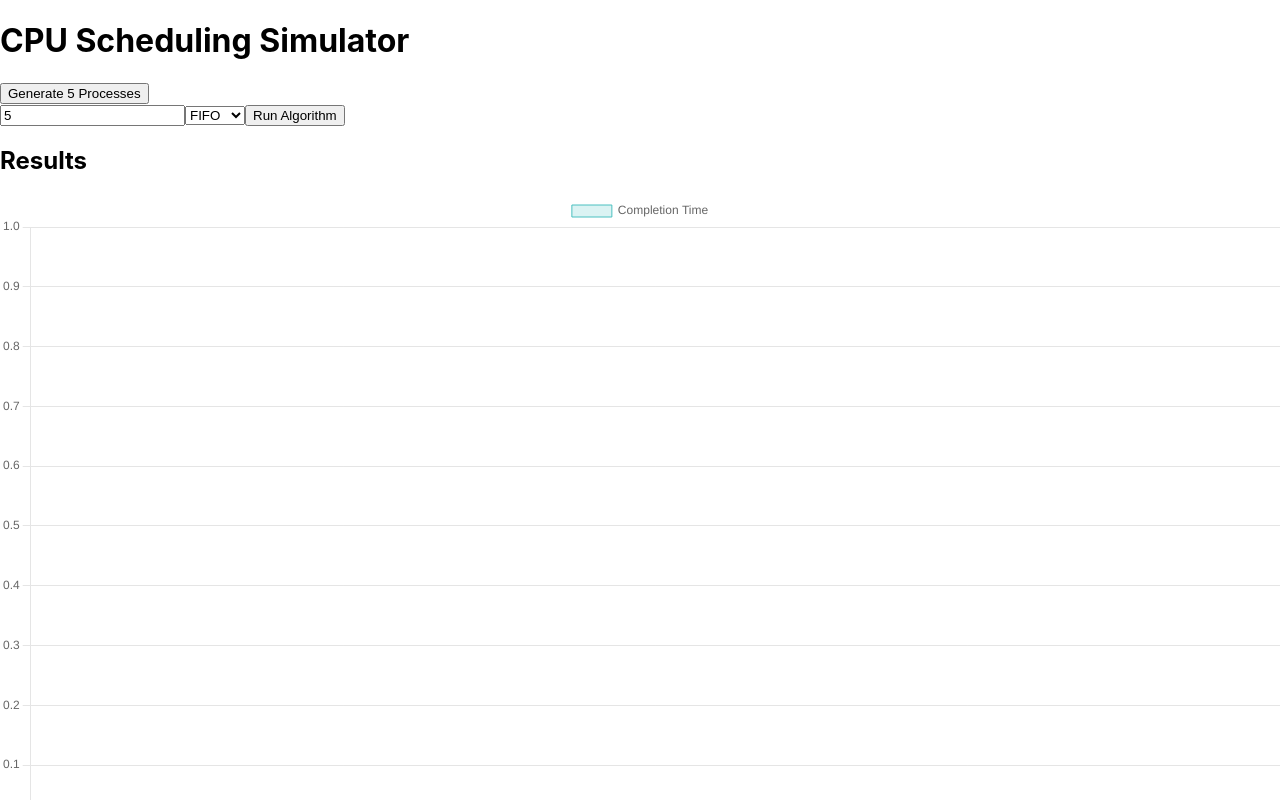
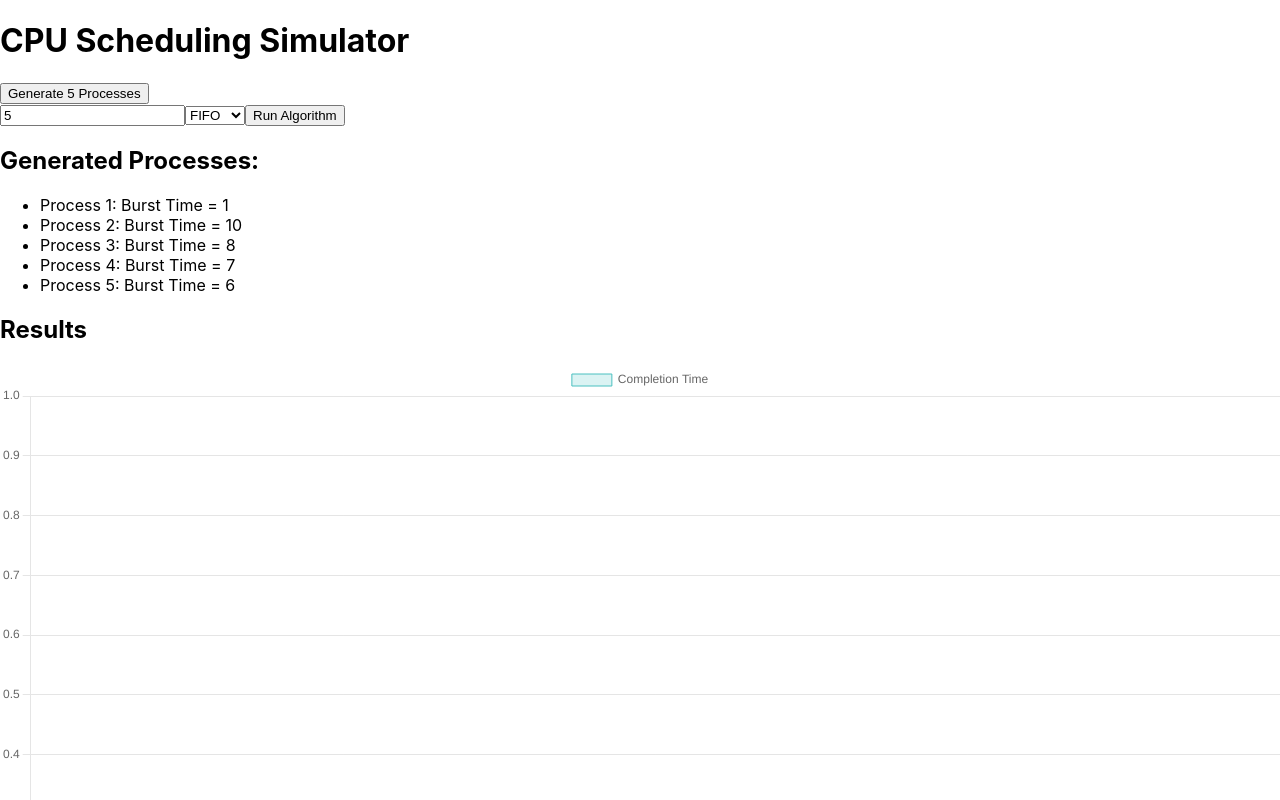
Before and after one commit to ttrucd/OS_Project, a React (Create React App) app in the folder cpu-scheduling-simulator/: page / in a window 1280 px wide. Both pictures are taken after a click on the button "Generate 5 Processes". Shown: the top 800 px of the page. Built offline with nearby package versions, Linux system fonts and the light colour scheme.

Commit message:
import ProcessDisplaytodisplay generated processes

```diff
--- a/cpu-scheduling-simulator/src/App.js
+++ b/cpu-scheduling-simulator/src/App.js
@@ -1,6 +1,7 @@
 import {useState} from 'react';
 import {fifo, sjf, stcf, rr, mlfq } from './algorithms';
 import Process from './Process';
+import ProcessDisplay from './ProcessDisplay';
 import ResultsDisplay from './ResultsDisplay';
 import ChartDisplay from './ChartDisplay';
 import { jsPDF} from 'jspdf';
@@ -57,6 +58,7 @@ const handleGenerateProcesses = (numProcesses) => {
     });
     doc.save("results.pdf");
   };
+
   return (
     <div>
       <h1>CPU Scheduling Simulator</h1>
@@ -74,6 +76,7 @@ const handleGenerateProcesses = (numProcesses) => {
 
       <button onClick ={runAlgorithm}> Run Algorithm</button>
 
+      <ProcessDisplay processes={processes} />
       <ResultsDisplay results ={results} />
       <ChartDisplay results ={ results}/>
       <button onClick ={exportToPDF}>Download PDF</button>
--- /dev/null
+++ b/cpu-scheduling-simulator/src/ProcessDisplay.js
@@ -0,0 +1,23 @@
+import React from 'react';
+
+//the component accepts 'processes' as a prop
+function ProcessDisplay ({processes}){
+    return (
+        <div>
+            <h2>Generated Processes:</h2>
+            {processes.length > 0 ? (
+                <ul>
+                    {processes.map ((process) => (
+                        <li key ={process.id}>
+                            Process {process.id}: Burst Time = {process.burstTime}
+
+                        </li>
+                    ))}
+                </ul>
+            ) : (
+                <p>No processes generated yet.</p>
+            )}
+        </div>
+    );
+}
+export default ProcessDisplay;
```
